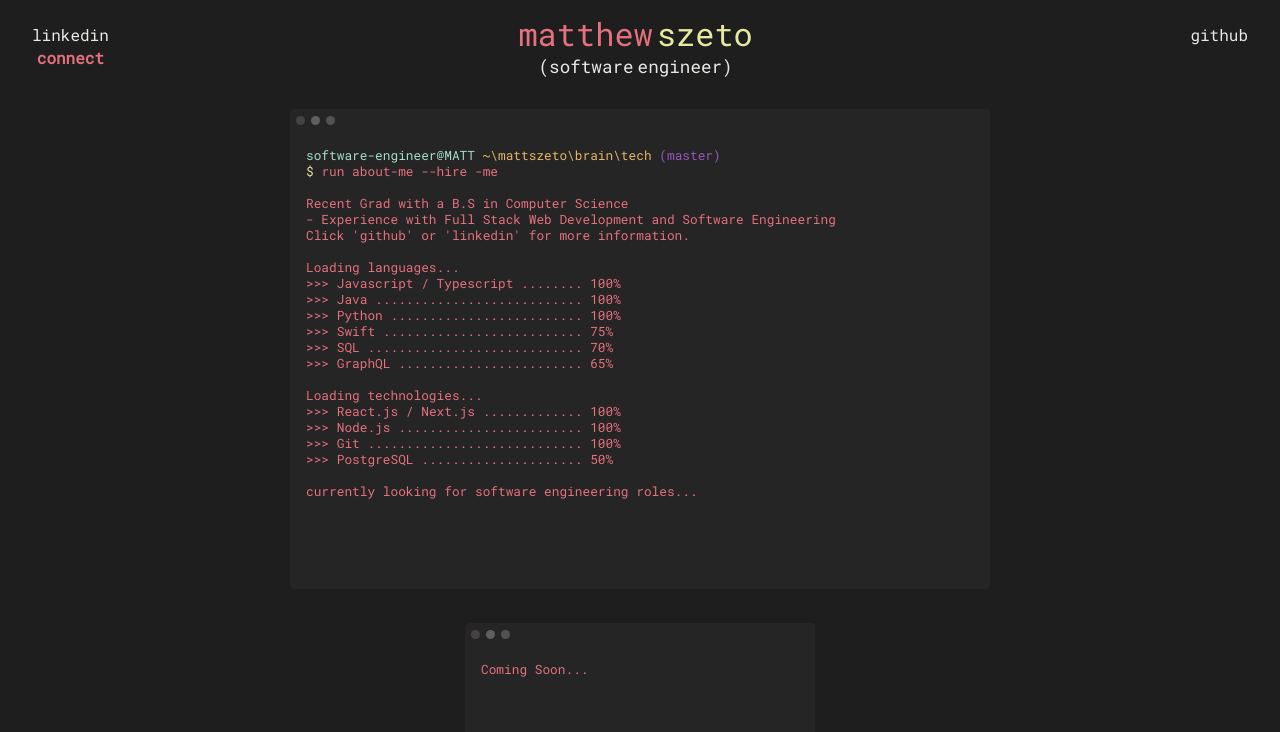
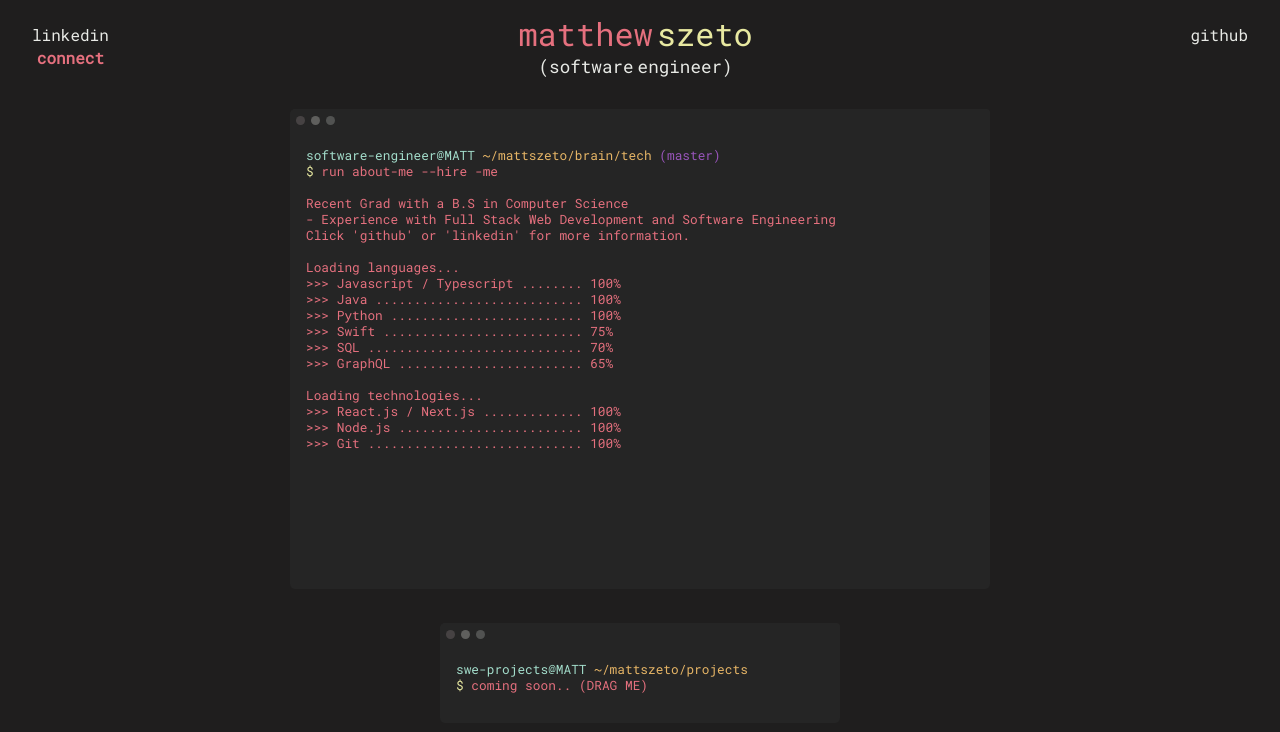
Before and after one commit to mattszeto/portfolio, a React (Create React App) app: page / in a window 1280 px wide. Shown: the top 732 px of the page. Built offline with nearby package versions, Linux system fonts and the light colour scheme.

Commit message:
windows are now draggable using react-draggable

```diff
--- a/package.json
+++ b/package.json
@@ -12,7 +12,9 @@
     "aos": "^2.3.4",
     "react": "^16.13.1",
     "react-dom": "^16.13.1",
+    "react-draggable": "^4.4.3",
     "react-scripts": "^3.4.3",
+    "react-typing-animation": "^1.6.2",
     "styled-components": "^5.2.0"
   },
   "scripts": {
--- a/src/App.js
+++ b/src/App.js
@@ -1,4 +1,4 @@
-import React, { useState } from "react";
+import React, { useEffect, useState } from "react";
 import "./style.css";
 import "aos/dist/aos.css";
 import Navbar from "./components/NavBar";
@@ -11,38 +11,110 @@ import {
   TextContainer,
   WindowBar,
 } from "./components/Window";
+import Draggable from "react-draggable";
 
 const App = () => {
-  const [x, setX] = useState(0);
-  const [y, setY] = useState(0);
+  // const [x, setX] = useState(0);
+  // const [y, setY] = useState(0);
 
   // do something with the mouse cordinates like changing based on where the cursor is
-  const _onMouseMove = (e) => {
-    setX(e.screenX);
-    setY(e.screenY);
+  // const _onMouseMove = (e) => {
+  //   setX(e.screenX);
+  //   setY(e.screenY);
+  // };
+  const [dimensions, setDimensions] = useState({
+    height: window.innerHeight,
+    width: window.innerWidth,
+  });
+
+  React.useEffect(() => {
+    function handleResize() {
+      setDimensions({
+        height: window.innerHeight,
+        width: window.innerWidth,
+      });
+    }
+
+    window.addEventListener("resize", handleResize);
+
+    return (_) => {
+      window.removeEventListener("resize", handleResize);
     };
+  });
 
   return (
     <div className="app">
       <header className="app-header">
         <Navbar />
       </header>
+
+      {dimensions.width >= 800 ? (
         <div className="app-body">
+          <Draggable
+            bounds={{
+              top: -25,
+              left: -(dimensions.width / 2 - 700 / 2 - 30),
+              right: dimensions.width / 2 - 700 / 2 - 30,
+              bottom: dimensions.height - 109 - 495 - 30,
+            }}
+          >
             <Container>
-          <SquareContainer onMouseMove={_onMouseMove}>
+              <SquareContainer>
                 <WindowBar />
                 <TextContainer>
                   <Introduction />
                 </TextContainer>
               </SquareContainer>
             </Container>
+          </Draggable>
+
+          <Draggable
+            bounds={{
+              top: -540,
+              left: -(dimensions.width / 2 - 400 / 2 - 30),
+              right: dimensions.width / 2 - 400 / 2 - 30,
+              bottom: dimensions.height - 100 - 638 - 30,
+            }}
+          >
             <MiniContainer>
               <MiniSquareContainer>
                 <WindowBar />
-            <TextContainer>Coming Soon...</TextContainer>
+                <TextContainer>
+                  <div>
+                    <span className="blue">swe-projects@MATT </span>
+                    <span className="orange">~/mattszeto/projects</span>
+                  </div>
+                  <span className="yellow">$</span> coming soon.. (DRAG ME)
+                </TextContainer>
+              </MiniSquareContainer>
+            </MiniContainer>
+          </Draggable>
+        </div>
+      ) : (
+        <div className="app-body">
+          <Container>
+            <SquareContainer /*onMouseMove={_onMouseMove}*/>
+              <WindowBar />
+              <TextContainer>
+                <Introduction />
+              </TextContainer>
+            </SquareContainer>
+          </Container>
+
+          <MiniContainer>
+            <MiniSquareContainer>
+              <WindowBar />
+              <TextContainer>
+                <div>
+                  <span className="blue">swe-projects@MATT </span>
+                  <span className="orange">~/mattszeto/projects</span>
+                </div>
+                <span className="yellow">$</span> coming soon..
+              </TextContainer>
             </MiniSquareContainer>
           </MiniContainer>
         </div>
+      )}
     </div>
   );
 };
--- a/src/components/IntroductionContent.js
+++ b/src/components/IntroductionContent.js
@@ -1,83 +1,81 @@
 import React from "react";
-import useDelay from "../utils/useDelay";
+// import Typing from "react-typing-animation";
+import UseDelay from "../utils/useDelay";
 
 const HomeContent = () => {
   return (
     <div>
       <div>
         <span className="blue">software-engineer@MATT </span>
-        <span className="orange">~\mattszeto\brain\tech</span>
+        <span className="orange">~/mattszeto/brain/tech</span>
         <span className="purple"> (master)</span>
       </div>
-      <span className="yellow">$</span>{" "}
-      <useDelay waitBeforeShow={700}>
-        run about-me --hire -me
+      <span className="yellow">$</span> run about-me --hire -me
       <br />
+      <UseDelay waitBeforeShow={500}>
         <br />
-        <useDelay waitBeforeShow={400}>
         <div>Recent Grad with a B.S in Computer Science</div>
         - Experience with Full Stack Web Development and Software Engineering
         <br /> Click 'github' or 'linkedin' for more information.
         <br />
         <br />
-          <useDelay waitBeforeShow={500}>
+        <UseDelay waitBeforeShow={500}>
           Loading languages...
           <br />{" "}
-            <useDelay waitBeforeShow={1000}>
+          <UseDelay waitBeforeShow={800}>
             {">>>"} Javascript / Typescript ........ 100%
             <br />
-              <useDelay waitBeforeShow={345}>
+            <UseDelay waitBeforeShow={345}>
               {">>>"} Java ........................... 100%
               <br />
-                <useDelay waitBeforeShow={100}>
+              <UseDelay waitBeforeShow={100}>
                 {" "}
                 {">>>"} Python ......................... 100%
                 <br />
-                  <useDelay waitBeforeShow={300}>
+                <UseDelay waitBeforeShow={300}>
                   {">>>"} Swift .......................... 75%
                   <br />
-                    <useDelay waitBeforeShow={300}>
+                  <UseDelay waitBeforeShow={300}>
                     {">>>"} SQL ............................ 70%
                     <br />
-                      <useDelay waitBeforeShow={230}>
+                    <UseDelay waitBeforeShow={230}>
                       {" "}
                       {">>>"} GraphQL ........................ 65%
                       <br />
-                        <useDelay waitBeforeShow={150}>
+                      <UseDelay waitBeforeShow={150}>
                         <br />
                         Loading technologies...
                         <br />
-                          <useDelay waitBeforeShow={1100}>
+                        <UseDelay waitBeforeShow={900}>
                           {">>>"} React.js / Next.js ............. 100%
                           <br />
-                            <useDelay waitBeforeShow={200}>
+                          <UseDelay waitBeforeShow={200}>
                             {">>>"} Node.js ........................ 100%
                             <br />
-                              <useDelay waitBeforeShow={500}>
+                            <UseDelay waitBeforeShow={500}>
                               {">>>"} Git ............................ 100%
                               <br />
-                                <useDelay waitBeforeShow={300}>
+                              <UseDelay waitBeforeShow={300}>
                                 {">>>"} PostgreSQL ..................... 50%
                                 <br />
-                                  <useDelay waitBeforeShow={250}>
+                                <UseDelay waitBeforeShow={250}>
                                   <br />
                                   currently looking for software engineering
                                   roles...
-                                  </useDelay>
-                                </useDelay>
-                              </useDelay>
-                            </useDelay>
-                          </useDelay>
-                        </useDelay>
-                      </useDelay>
-                    </useDelay>
-                  </useDelay>
-                </useDelay>
-              </useDelay>
-            </useDelay>
-          </useDelay>
-        </useDelay>
-      </useDelay>
+                                </UseDelay>
+                              </UseDelay>
+                            </UseDelay>
+                          </UseDelay>
+                        </UseDelay>
+                      </UseDelay>
+                    </UseDelay>
+                  </UseDelay>
+                </UseDelay>
+              </UseDelay>
+            </UseDelay>
+          </UseDelay>
+        </UseDelay>
+      </UseDelay>
     </div>
   );
 };
--- a/src/components/Window.js
+++ b/src/components/Window.js
@@ -17,7 +17,7 @@ export const SquareContainer = styled.div`
   margin-top: 1.5rem;
   width: 100%;
   height: 100%;
-  min-height: 30rem;
+  min-height: 480px;
   transition: all 0.3s ease;
   &:hover {
     transform: scale(1.01) translate(calc(0 / 50 * 1px), calc(0 / 50 * 1px));
@@ -30,7 +30,8 @@ export const MiniContainer = styled.div`
   padding: 5px 5px;
   margin-bottom: 16px;
   width: 90%;
-  max-width: 350px;
+  max-width: 400px;
+  max-height: 100px;
 `;
 
 export const MiniSquareContainer = styled.div`
@@ -38,9 +39,7 @@ export const MiniSquareContainer = styled.div`
   background-color: ${colors.darkGrey};
   border-radius: 5px;
   margin-top: 1.5rem;
-  width: 100%;
-  height: 100%;
-  min-height: 15rem;
+  min-height: 100px;
   transition: all 0.3s ease;
   &:hover {
     transform: scale(1.01) translate(calc(0 / 50 * 1px), calc(0 / 50 * 1px));
--- a/src/style.css
+++ b/src/style.css
@@ -37,10 +37,9 @@ html {
   font-family: "Roboto Mono";
 }
 
-.app {
-  height: 100vh;
+/* .app {
   background-color: var(--black-color);
-}
+} */
 
 .app-body {
   /* display: flex; */
```
Also changed, not shown: 1 other file (tests, documents, lock files or other folders). Lines whose indentation alone changed are shown as unchanged.
